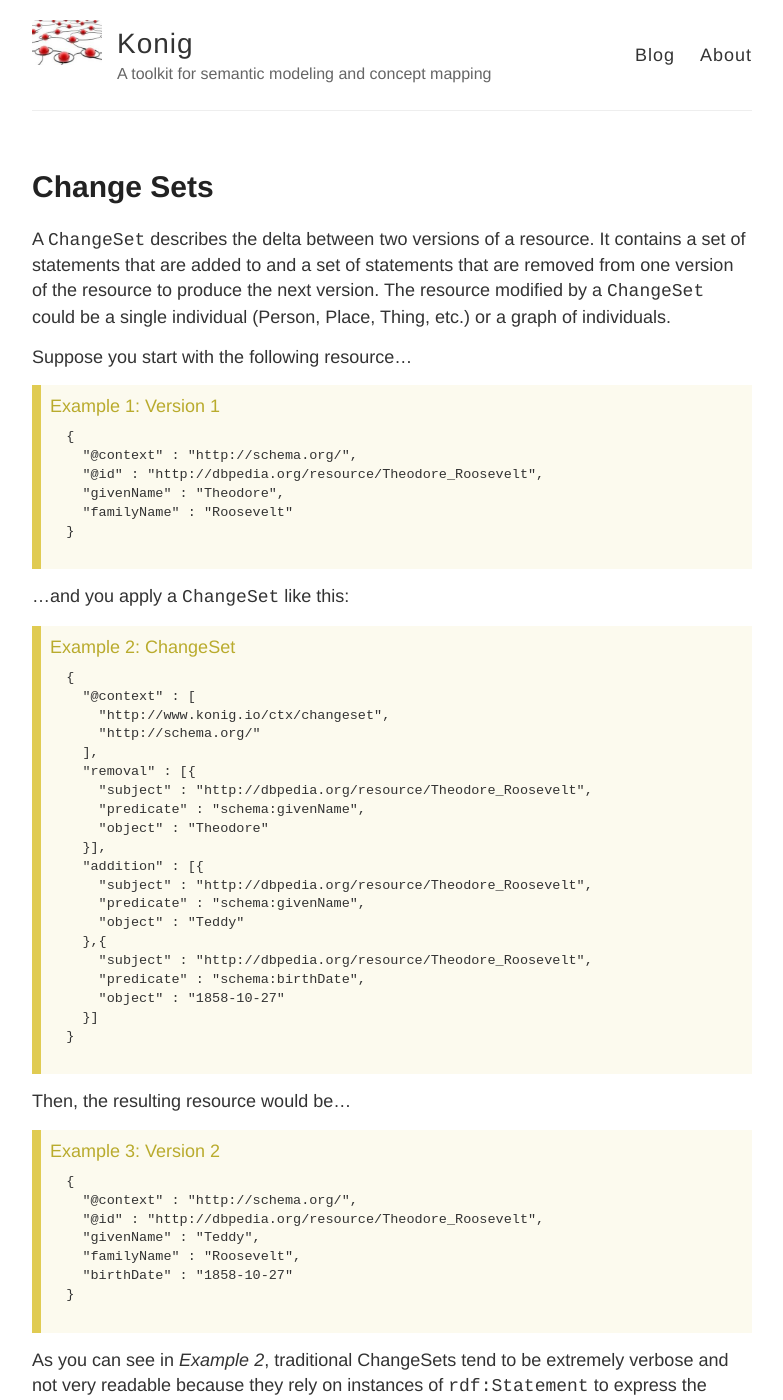
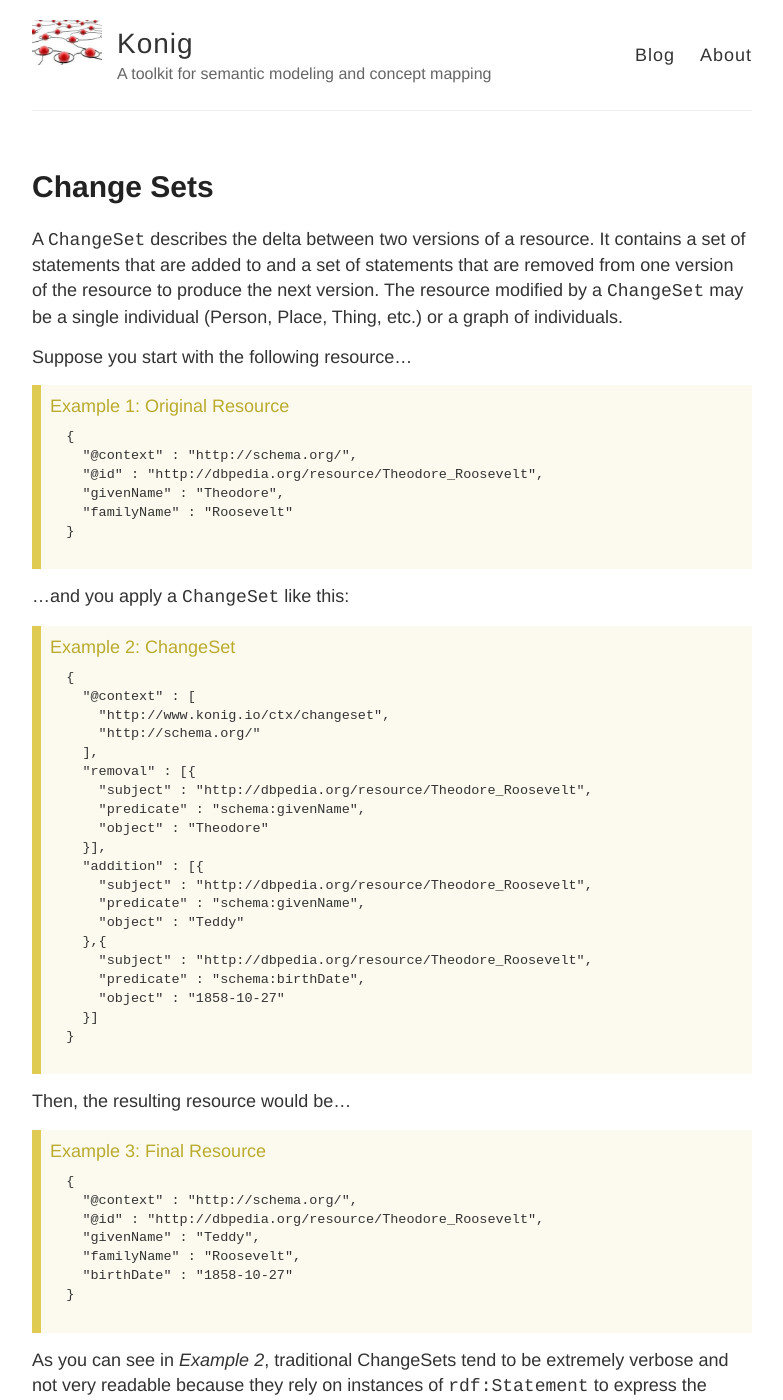
Before and after one commit to konigio/konigio.github.io, a Jekyll site: the page built from _posts/2015-02-05-Change-Sets.md, in a window 1280 px wide and 1400 px high. Shown: the whole window, without its empty margins (248-1031 px from the left). Built offline with Jekyll 4.4.1, drawn with Linux system fonts in a browser that asks for light colours; Markdown is read by kramdown in place of the engine named in the settings; some of the changed text lies outside the part shown.

Commit message:
Update ChangeSet

```diff
--- a/_posts/2015-02-05-Change-Sets.md
+++ b/_posts/2015-02-05-Change-Sets.md
@@ -5,12 +5,12 @@
 
 A `ChangeSet` describes the delta between two versions of a resource.  It contains a set of statements
 that are added to and a set of statements that are removed from one version of the resource to produce the
-next version.  The resource modified by a `ChangeSet` could be a single individual (Person,
+next version.  The resource modified by a `ChangeSet` may be a single individual (Person,
 Place, Thing, etc.) or a graph of individuals.
 
 Suppose you start with the following resource...
 <div class="example">
-	<div class="example-title">Version 1</div>
+	<div class="example-title">Original Resource</div>
 	<pre class="json">
   {
     "@context" : "http://schema.org/",
@@ -52,7 +52,7 @@
 Then, the resulting resource would be...
 
 <div class="example">
-  <div class="example-title">Version 2</div>
+  <div class="example-title">Final Resource</div>
   <pre class="json">
   {
     "@context" : "http://schema.org/",
@@ -93,7 +93,7 @@
   </pre>
 </div>
 
-# Blank Nodes
+## Blank Nodes
 
 A traditional `ChangeSet` cannot describe changes to blank nodes because the identifier for a blank
 node is unique only in the local document in which the node is described.  The Konig ChangeSet
@@ -104,7 +104,7 @@
 Teddy Roosevelt which includes information about his `birthPlace`.
 
 <div class="example">
-  <div class="example-title">Version 3</div>
+  <div class="example-title">Roosevelt v.3</div>
   <pre class="json">
   {
     "@context" : "http://schema.org/",
@@ -161,7 +161,7 @@
 After applying the `ChangeSet`, we have the following description:
 
 <div class="example">
-  <div class="example-title">Version 4</div>
+  <div class="example-title">Roosevelt v.4</div>
   <pre class="json">
   {
     "@context" : "http://schema.org/",
```
